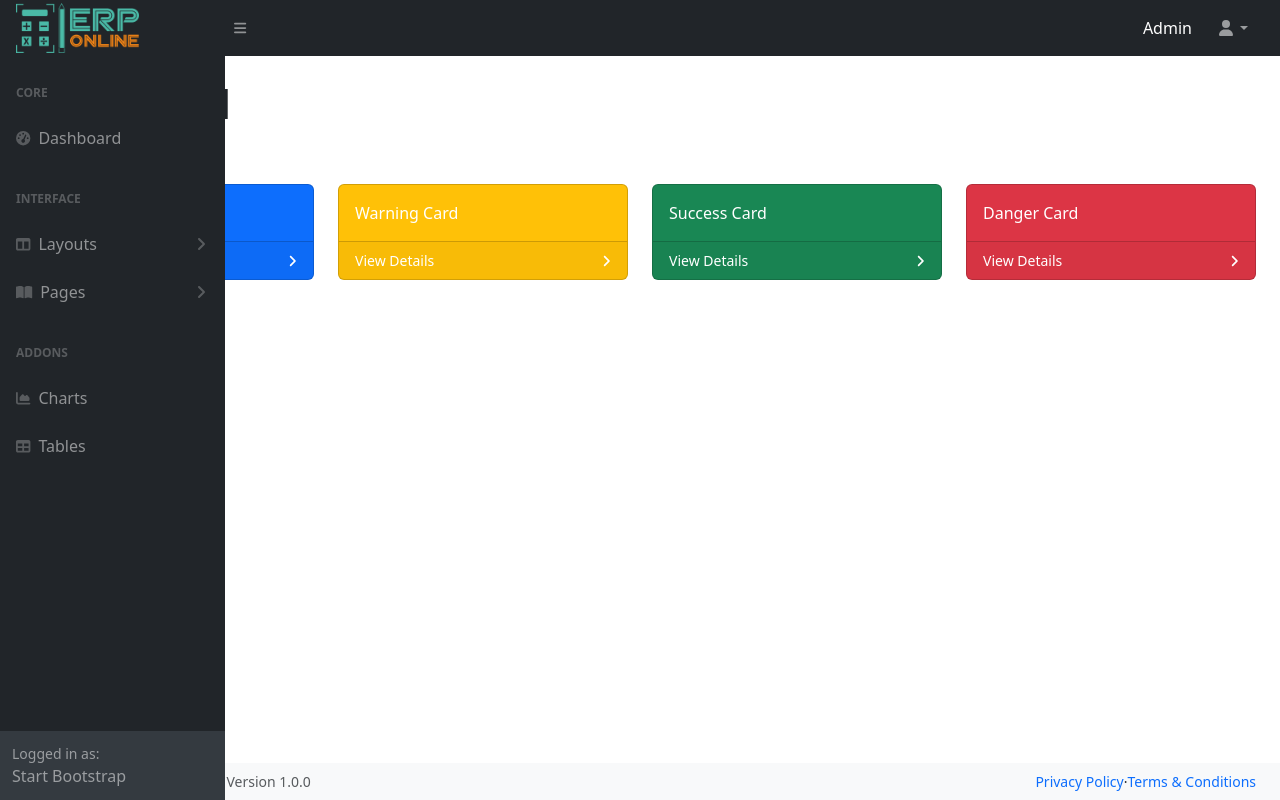
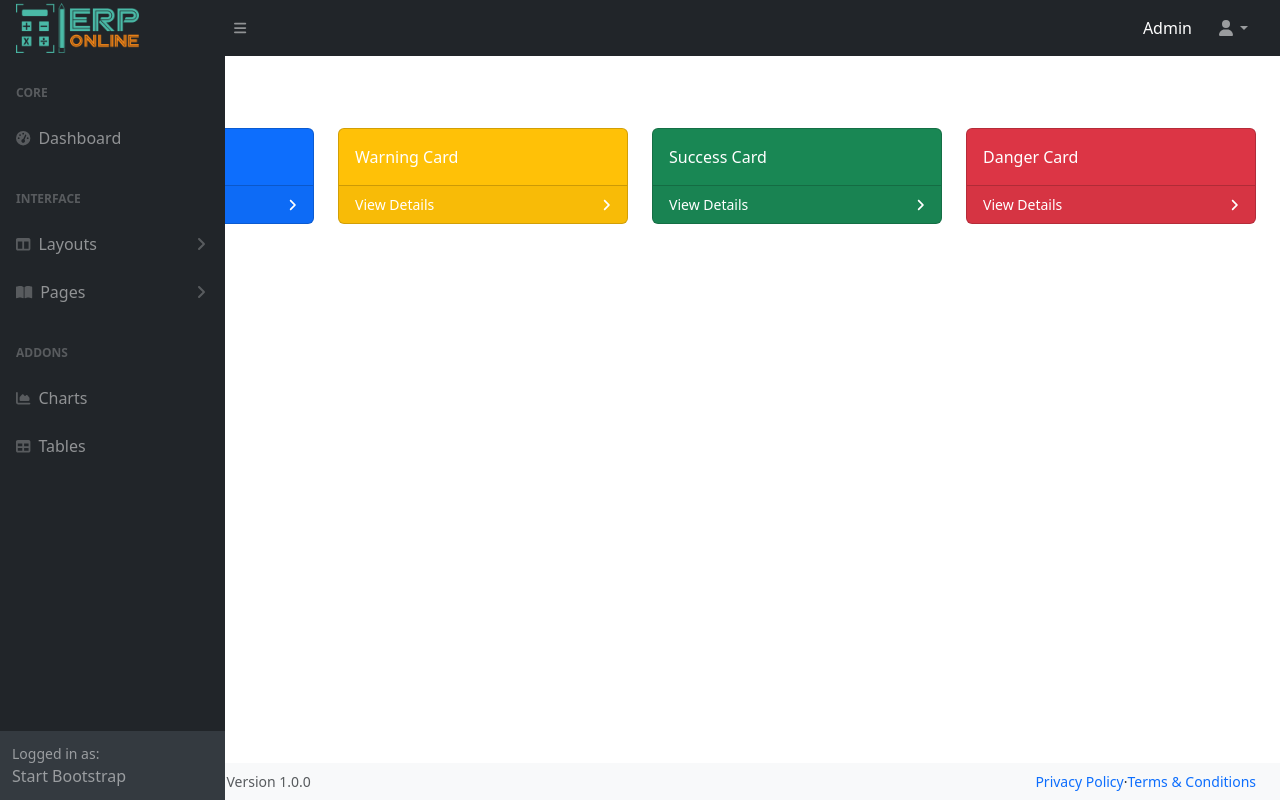
Before and after one commit to voboghure-dev/poslaravel-tutorial, a React (Create React App) app in the folder admin/: page / in a window 1280 px wide. Built offline with nearby package versions, Linux system fonts and the light colour scheme.

Commit message:
Add breadcrumb and helmet for page title

```diff
--- a/admin/package.json
+++ b/admin/package.json
@@ -11,6 +11,7 @@
     "node-sass": "^7.0.3",
     "react": "^18.2.0",
     "react-dom": "^18.2.0",
+    "react-helmet": "^6.1.0",
     "react-router-dom": "^6.18.0",
     "react-scripts": "5.0.1",
     "web-vitals": "^2.1.4"
--- a/admin/src/components/modules/Dashboard.js
+++ b/admin/src/components/modules/Dashboard.js
@@ -1,12 +1,12 @@
 import React from 'react';
+import Breadcrumb from '../partials/Breadcrumb';
+import { Helmet } from 'react-helmet';
 
 const Dashboard = () => {
     return (
         <>
-            <h1 className='mt-4'>Dashboard</h1>
-            <ol className='breadcrumb mb-4'>
-                <li className='breadcrumb-item active'>Dashboard</li>
-            </ol>
+            <Breadcrumb title={'Dashboard'} />
+
             <div className='row'>
                 <div className='col-xl-3 col-md-6'>
                     <div className='card bg-primary text-white mb-4'>
--- a/admin/src/components/modules/Test.js
+++ /dev/null
@@ -1,9 +0,0 @@
-import React from 'react'
-
-const Test = () => {
-  return (
-    <div>Test</div>
-  )
-}
-
-export default Test
--- /dev/null
+++ b/admin/src/components/partials/Breadcrumb.js
@@ -0,0 +1,19 @@
+import React from 'react';
+import { Helmet } from 'react-helmet';
+
+const Breadcrumb = (props) => {
+    return (
+        <>
+            <Helmet>
+                <title>{props.title} | My POS</title>
+            </Helmet>
+
+            <ol className='breadcrumb my-4'>
+                <li className='breadcrumb-item'>Dashboard</li>
+                <li className='breadcrumb-item active'>{props.title}</li>
+            </ol>
+        </>
+    );
+};
+
+export default Breadcrumb;
--- a/admin/src/components/partials/Nav.js
+++ b/admin/src/components/partials/Nav.js
@@ -6,6 +6,7 @@ const Nav = () => {
     const handleSidebar = () => {
         $('body').toggleClass('sb-sidenav-toggled');
     };
+
     return (
         <nav className='sb-topnav navbar navbar-expand navbar-dark bg-dark'>
             <a className='navbar-brand ps-3' href='index.html'>
@@ -19,7 +20,9 @@ const Nav = () => {
             >
                 <i className='fas fa-bars'></i>
             </button>
-            <span className='d-none d-md-inline-block form-inline ms-auto me-0 me-md-3 my-2 my-md-0 text-white'>Admin</span>
+            <span className='d-none d-md-inline-block form-inline ms-auto me-0 me-md-3 my-2 my-md-0 text-white'>
+                Admin
+            </span>
             <ul className='navbar-nav ms-auto ms-md-0 me-3 me-lg-4'>
                 <li className='nav-item dropdown'>
                     <a
```
Also changed, not shown: admin/src/components/router/MyRoute.js (+4 -5 lines).
